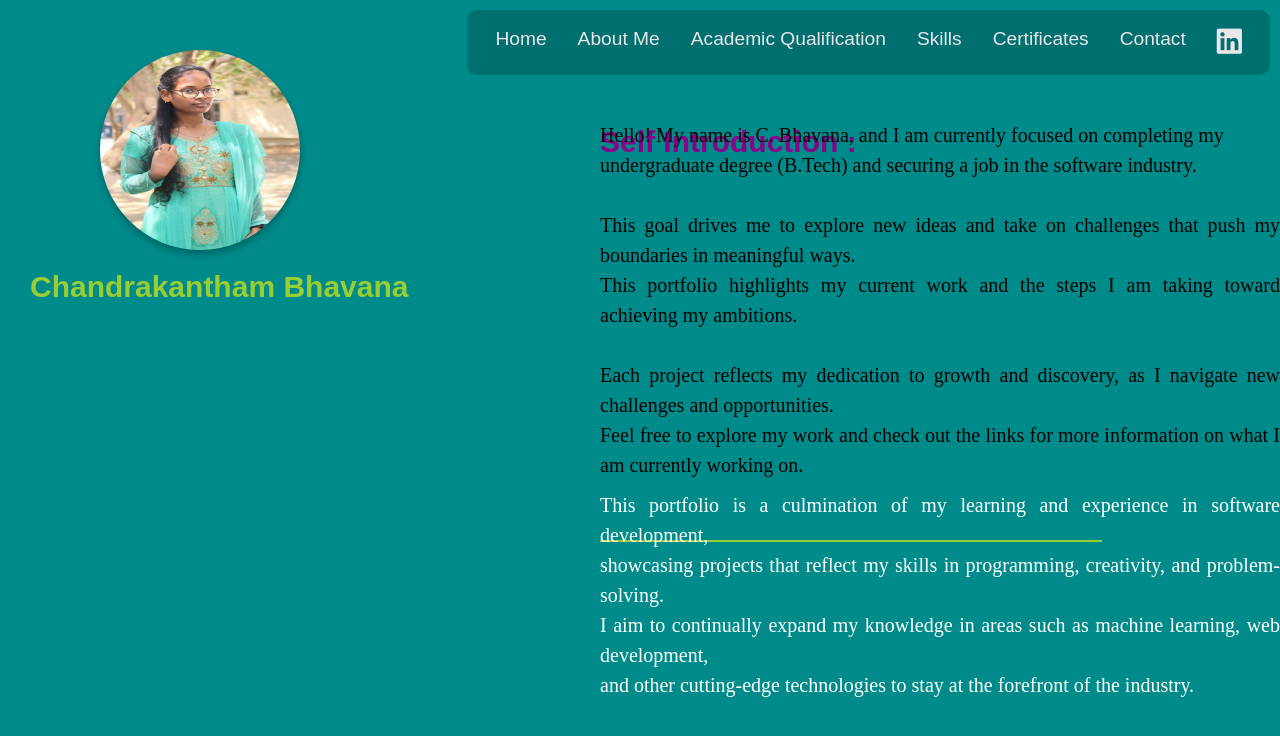
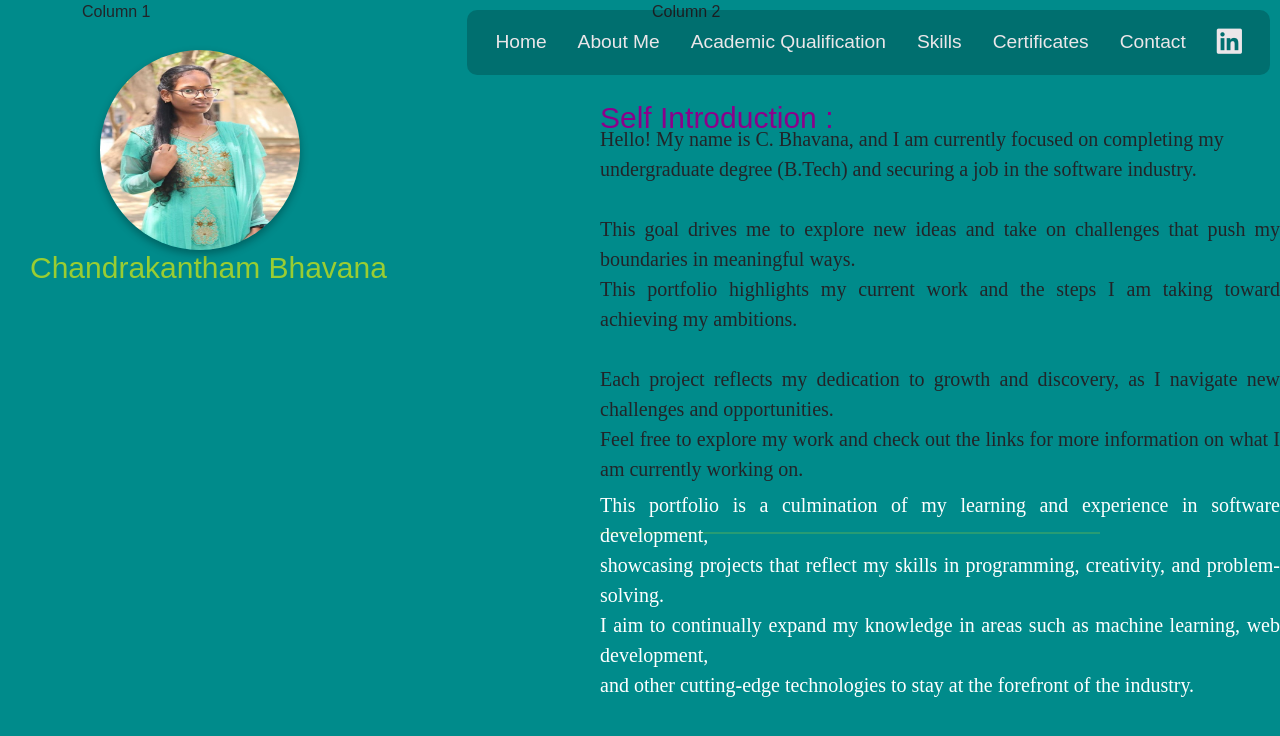
Before and after one commit to C-bhavana101005/Bhavana-Portfolio, a plain HTML site: page index.html in a window 1280 px wide. Drawn offline with nearby package versions, Linux system fonts and the light colour scheme.

Commit message:
Update index.html

```diff
--- a/index.html
+++ b/index.html
@@ -3,8 +3,15 @@
         <title>Bhavana</title>
         <link rel="stylesheet" href="https://cdnjs.cloudflare.com/ajax/libs/font-awesome/6.0.0-beta3/css/all.min.css">
         <meta name="viewport" content="width=device-width, initial-scale=1">
+        <link href="https://cdn.jsdelivr.net/npm/bootstrap@5.3.3/dist/css/bootstrap.min.css" rel="stylesheet">
     </head>
     <body style="background-color:darkcyan;">
+        <div class="container">
+           <div class="row">
+              <div class="col-sm-12 col-md-6">Column 1</div>
+              <div class="col-sm-12 col-md-6">Column 2</div>
+            </div>
+        </div>
         <style>
             body {
                 font-family: Arial, sans-serif;
@@ -122,5 +129,6 @@
                 <i class="fab fa-linkedin linkedin-icon"></i>
             </a>
         </div>
+        <script src="https://cdn.jsdelivr.net/npm/bootstrap@5.3.3/dist/js/bootstrap.bundle.min.js"></script>
     </body>
 </html>
```
